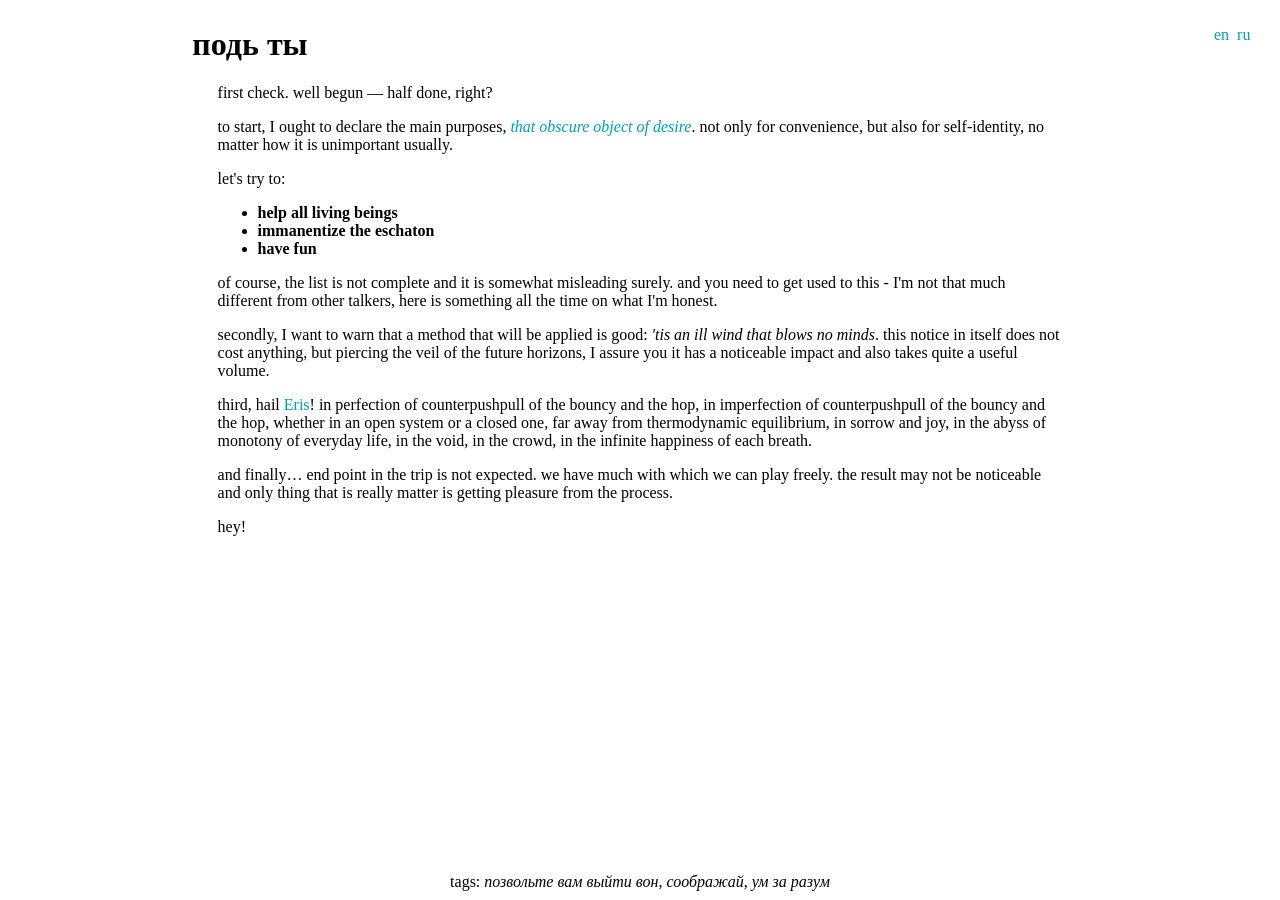
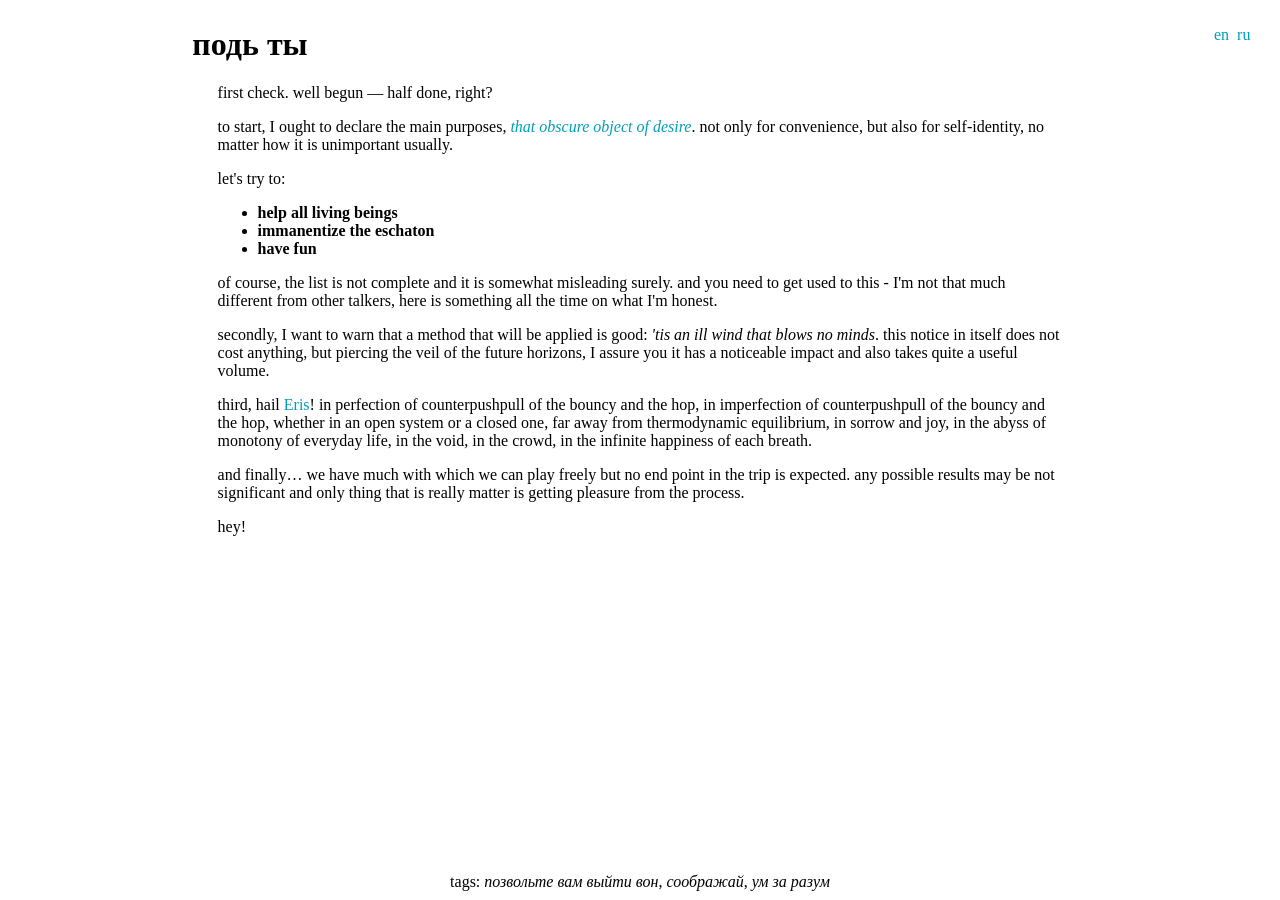
Before and after one commit to slr/slr.github.io, a Jekyll site: the page built from _posts/2013-07-10-point.html, in a window 1280 px wide. Built offline with Jekyll 4.4.1, drawn with Linux system fonts in a browser that asks for light colours.

Commit message:
fix of en section, delete p outter ul

```diff
--- a/_posts/2013-07-10-point.html
+++ b/_posts/2013-07-10-point.html
@@ -12,11 +12,11 @@
 
 <p>попробуем:</p>
 
-<p><ul>
+<ul>
   <li><b>помочь всем живым существам</b></li>
   <li><b>имманентизировать эсхатон</b></li>
   <li><b>позабавиться</b></li>
-</ul></p>
+</ul>
 
 <p>разумеется, список сей не полон, но в некоторой степени вводит в заблуждения. и к этому стоит привыкнуть — я не сильно отличаюсь от прочих говорунов, кое в чём я честен.</p>
 
@@ -34,11 +34,11 @@
 
 <p>let's try to:</p>
 
-<p><ul>
+<ul>
   <li><b>help all living beings</b></li>
   <li><b>immanentize the eschaton</b></li>
   <li><b>have fun</b></li>
-</ul></p>
+</ul>
 
 <p>of course, the list is not complete and it is somewhat misleading surely. and you need to get used to this - I'm not that much different from other talkers, here is something all the time on what I'm honest.</p>
 
@@ -46,7 +46,7 @@
 
 <p>third, hail <a href="https://en.wikipedia.org/wiki/Eris_(mythology)">Eris</a>! in perfection of counterpushpull of the bouncy and the hop, in imperfection of counterpushpull of the bouncy and the hop, whether in an open system or a closed one, far away from thermodynamic equilibrium, in sorrow and joy, in the abyss of monotony of everyday life, in the void, in the crowd, in the infinite happiness of each breath.</p>
 
-<p>and finally… end point in the trip is not expected. we have much with which we can play freely. the result may not be noticeable and only thing that is really matter is getting pleasure from the process.</p>
+<p>and finally… we have much with which we can play freely but no end point in the trip is expected. any possible results may be not significant and only thing that is really matter is getting pleasure from the process.</p>
 
 <p>hey!</p>
 </div>
```
